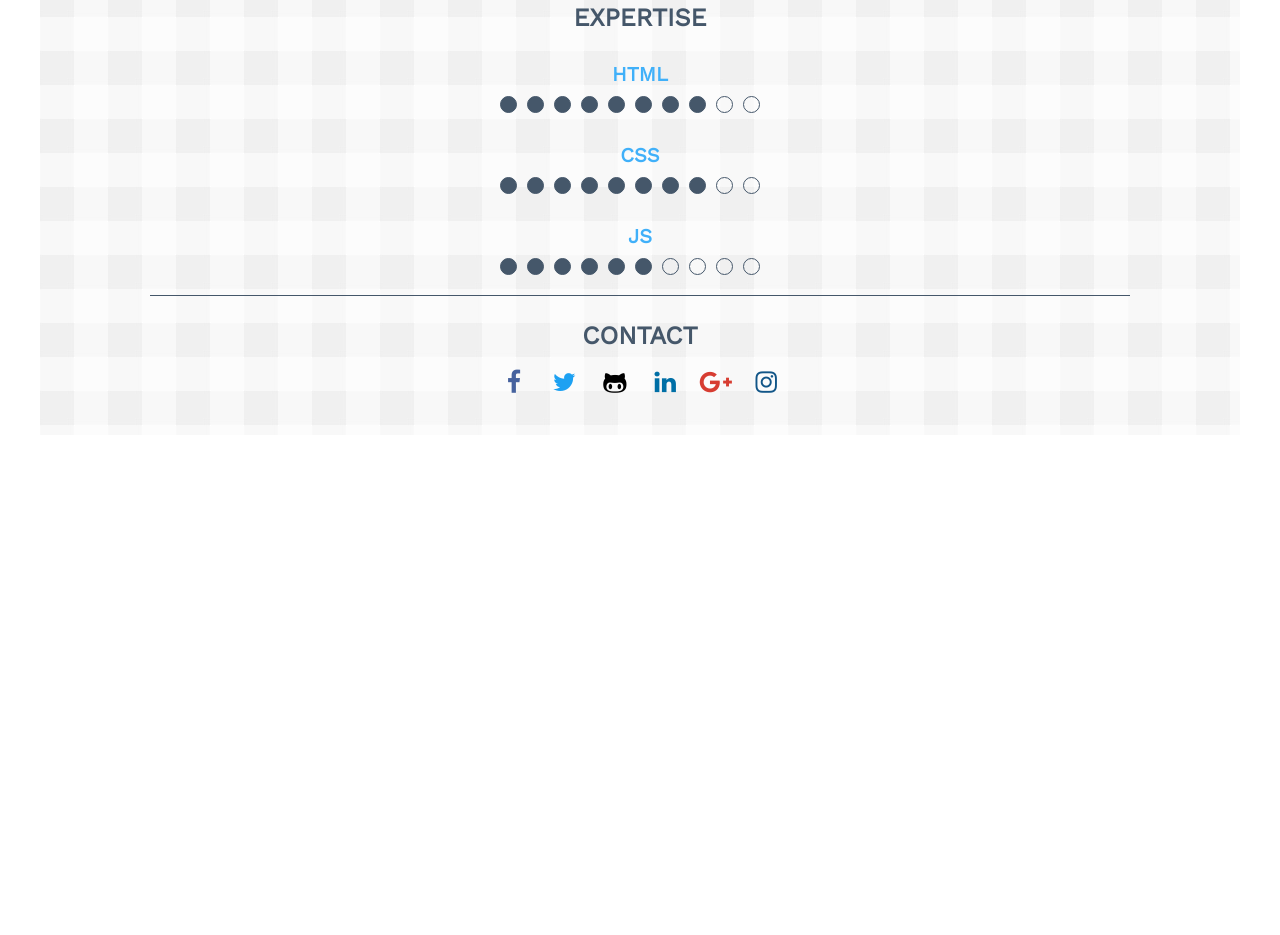
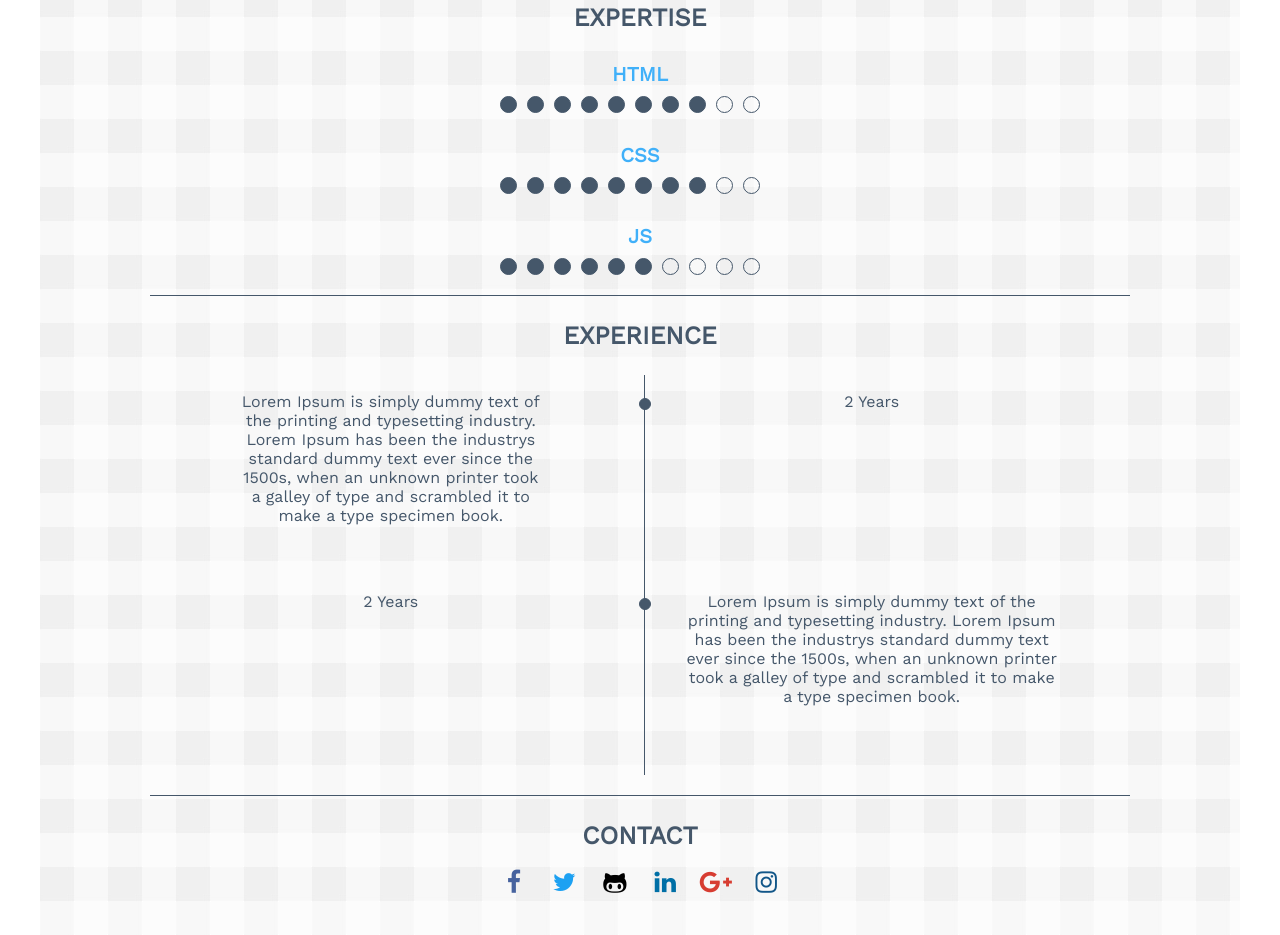
Before and after one commit to imparvez/portfolio, a plain HTML site: page index.html in a window 1280 px wide. Shown: the part 969-1904 px from the top of the page. Before the commit the page ends 1404 px from the top, so only its background shows below. Drawn offline with nearby package versions, Linux system fonts and the light colour scheme.

Commit message:
Basic structure added for experience section

```diff
--- a/assets/css/style.css
+++ b/assets/css/style.css
@@ -129,7 +129,7 @@ section {
 }
 
 section:last-child {
-	border-bottom: none;
+    border-bottom: none;
 }
 
 h5 {
@@ -214,3 +214,46 @@ p.course-year {
 .sharre-icons i.fa.fa-instagram {
     color: #125688;
 }
+
+
+/*--- EXPERIENCE ----*/
+
+div.exp-conatiner:first-child {
+    margin-top: 25px;
+}
+
+.job-info,
+.job-period {
+    display: inline-block;
+    vertical-align: top;
+}
+
+.job-info {
+    width: 33%;
+    min-height: 200px;
+    padding: 0 100px 0 15px;
+    border-right: 1px solid #45576a;
+    position: relative;
+}
+
+.job-info p,
+.job-period p {
+    margin: 17px 0;
+}
+
+.job-period {
+    width: 40%;
+    padding: 0px 0px 0 35px;
+}
+
+span.dot {
+    width: 10px;
+    height: 10px;
+    background: #45576a;
+    border-radius: 50%;
+    border: 1px solid #45576a;
+    display: inline-block;
+    position: absolute;
+    top: 23px;
+    right: -7px;
+}
--- a/index.html
+++ b/index.html
@@ -112,6 +112,42 @@
 			</section>
 			<!--EXPERTISE-->
 
+			<!--EXPERIENCE-->
+			<section>
+				<h5>EXPERIENCE</h5>
+				<div class="box">
+					<div class="exp-conatiner">
+						<div class="job-info">
+							<p>Lorem Ipsum is simply dummy text of the printing and typesetting industry. Lorem Ipsum has been the industrys standard dummy text ever since the 1500s, when an unknown printer took a galley of type and scrambled it to make a type specimen book.</p>
+							<span class="dot"></span>
+						</div>
+						<div class="job-period">
+							<p>2 Years</p>
+						</div>
+					</div>
+
+					<div class="exp-conatiner">
+						<div class="job-info">
+							<p>2 Years</p>
+							<span class="dot"></span>
+						</div>
+						<div class="job-period">
+							<p>Lorem Ipsum is simply dummy text of the printing and typesetting industry. Lorem Ipsum has been the industrys standard dummy text ever since the 1500s, when an unknown printer took a galley of type and scrambled it to make a type specimen book.</p>
+						</div>
+					</div>
+
+				</div>
+
+				<div class="box">
+
+				</div>
+
+				<div class="box">
+
+				</div>
+			</section>
+			<!--EXPERIENCE-->
+
 			<!--CONTACT-->
 			<section>
 				<h5>CONTACT</h5>
```
